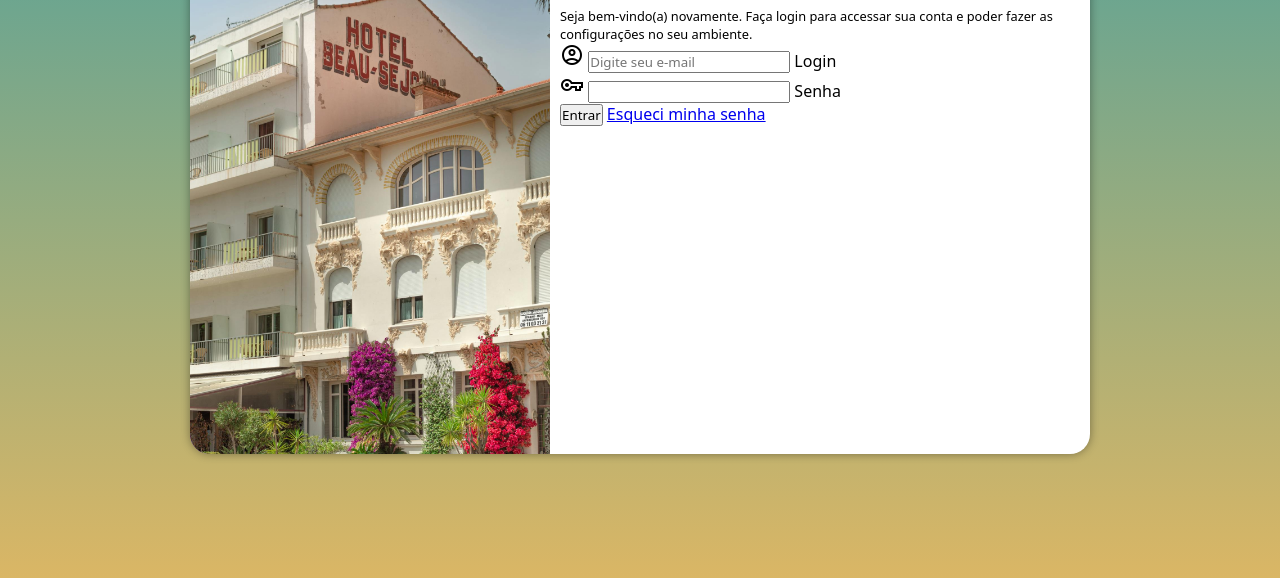
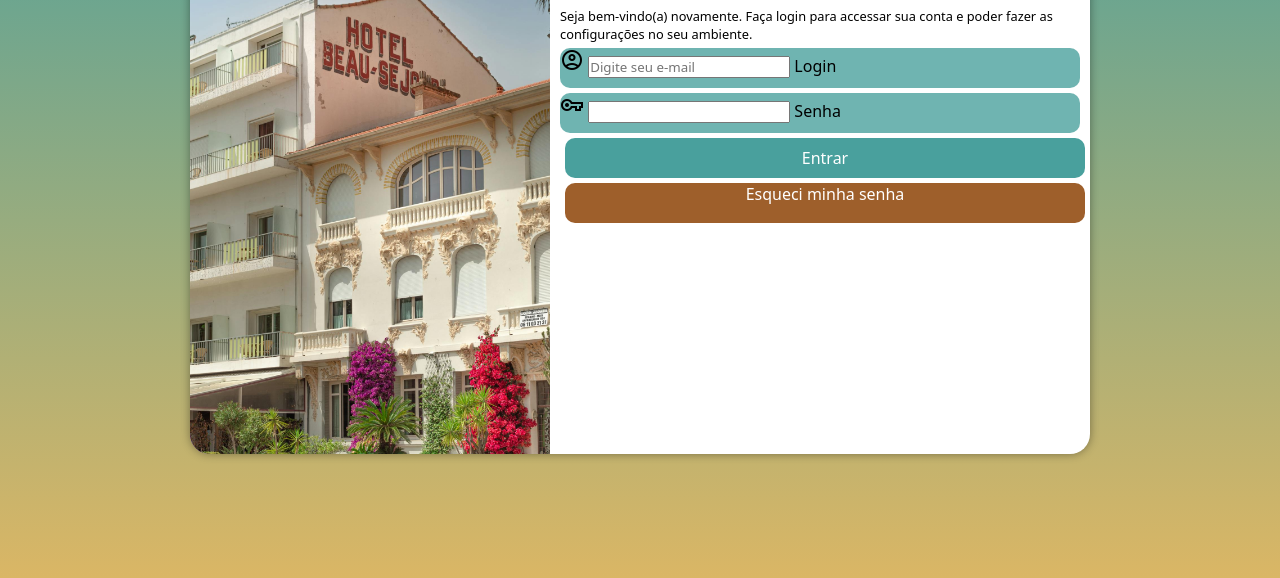
Before and after one commit to FelipeTofoletti/projeto-login, a plain HTML site: page index.html in a window 1280 px wide. Shown: the part 196-774 px from the top of the page. Drawn offline with nearby package versions, Linux system fonts and the light colour scheme.

Commit message:
css no form

```diff
--- a/estilos/style.css
+++ b/estilos/style.css
@@ -33,7 +33,7 @@ section#login {
     overflow: hidden;
 
     background-color: white;
-    width: 250px;
+    width: 260px;
     height: 500px;
     border-radius: 20px;
     box-shadow: 0px 0px 10px rgba(0, 0, 0, 0.384);
@@ -46,7 +46,14 @@ section#login > div#imagem {
     height: 200px;
 }
 
-
+form > div.campo {
+    background-color: #49a09dc9;
+    display: block;
+    width: 100%;
+    height: 40px;
+    border-radius: 10px;
+    margin: 5px 0px;
+}
 
 section#login > div#formulario {
     display: block;
@@ -61,3 +68,39 @@ div#formulario > h1 {
 div#formulario > p {
     font-size: 0.8em;
 }
+
+div#formulario > form > input[type=submit] {
+    display: block;
+    font-size: 1em;
+    width: 100%;
+    height: 40px;
+    margin: 5px;
+    background-color: #49a09d;
+    color: white;
+    border: none;
+    border-radius: 10px;
+}
+
+div#formulario > form > input[type=submit]:hover {
+    background-color: #286967;
+    transition: .15s;
+}
+
+div#formulario > form > a.botao {
+    display: block;
+    text-align: center;
+    font-size: 1em;
+    width: 100%;
+    height: 40px;
+    margin: 5px;
+    background-color: #9e5f2b;
+    border: none;
+    border-radius: 10px;
+    text-decoration: none;
+    color: white;
+    cursor: default;
+}
+
+div#formulario > form > a.botao:hover {
+    background-color: #69511c;
+}
--- a/index.html
+++ b/index.html
@@ -30,7 +30,7 @@
                 </div>
 
                 <input type="submit" value="Entrar">
-                <a href="esqueci.hmtl">Esqueci minha senha </a>
+                <a href="esqueci.hmtl" class="botao">Esqueci minha senha </a>
                 </form>
             </div>
 
```
